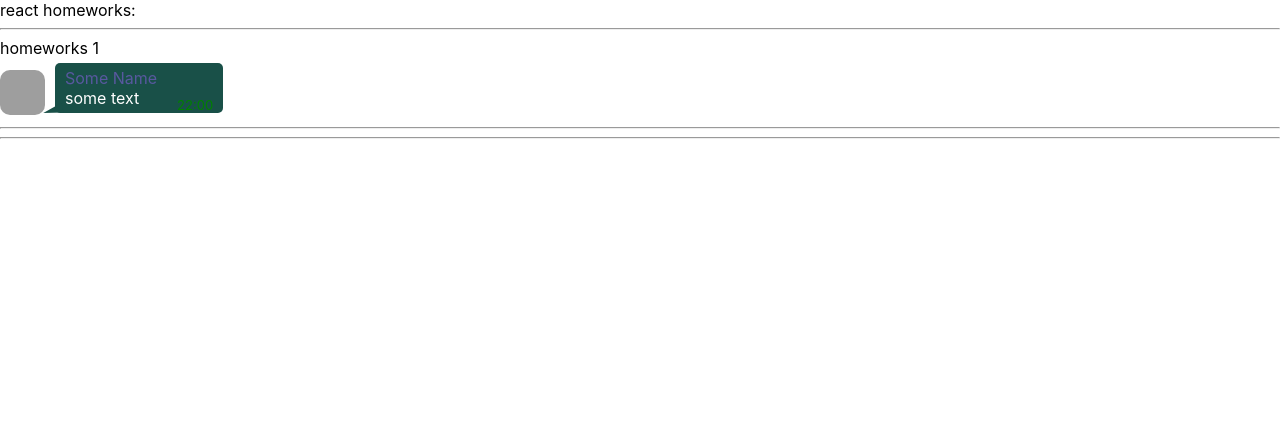
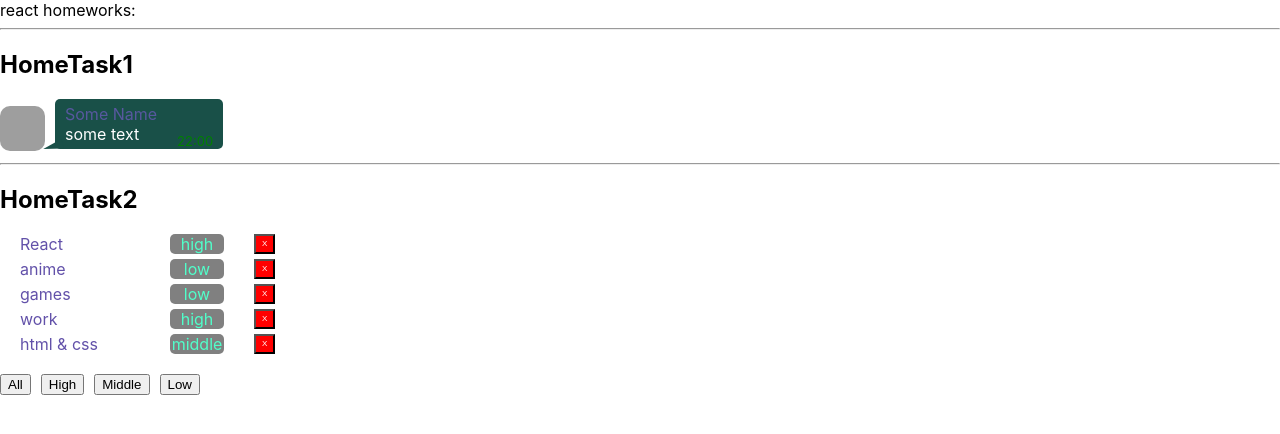
Before and after one commit to NeAleshka/hometasks, a React (Create React App) app: page / in a window 1280 px wide. Shown: the top 434 px of the page. Built offline with nearby package versions, Linux system fonts and the light colour scheme; grey boxes are pictures that could not be loaded.

Commit message:
complete HomeTask 2

```diff
--- a/package.json
+++ b/package.json
@@ -19,11 +19,11 @@
   },
   "scripts": {
     "start": "react-scripts start",
+    "deploy": "gh-pages -d build",
+    "predeploy": "npm run build",
     "build": "react-scripts build",
     "test": "react-scripts test",
-    "eject": "react-scripts eject",
-    "predeploy": "npm run build",
-    "deploy": "gh-pages -d build"
+    "eject": "react-scripts eject"
   },
   "eslintConfig": {
     "extends": [
--- a/src/p1-main/m1-ui/u1-app/App.tsx
+++ b/src/p1-main/m1-ui/u1-app/App.tsx
@@ -1,13 +1,14 @@
 import React from 'react'
 import s from './App.module.css'
 import HW1 from '../../../p2-homeworks/h1/HW1'
+import HW2 from "../../../p2-homeworks/h2/HW2";
 
 function App() {
     return (
         <div className={s.App}>
             <div>react homeworks:</div>
             <HW1/>
-            {/*<HW2/>*/}
+            <HW2/>
             {/*<HW3/>*/}
             {/*<HW4/>*/}
             {/*<HW5/>*/}
--- a/src/p2-homeworks/h1/HW1.tsx
+++ b/src/p2-homeworks/h1/HW1.tsx
@@ -12,7 +12,7 @@ function HW1() {
     return (
         <div>
             <hr/>
-            homeworks 1
+            <h2>HomeTask1</h2>
 
             {/*should work (должно работать)*/}
 
@@ -23,10 +23,6 @@ function HW1() {
                 time={messageData.time}
             />
 
-            <hr/>
-            {/*для личного творчества, могу проверить*/}
-            {/*<AlternativeMessage/>*/}
-            <hr/>
         </div>
     )
 }
--- a/src/p2-homeworks/h1/Message.tsx
+++ b/src/p2-homeworks/h1/Message.tsx
@@ -14,7 +14,7 @@ function Message(props:propsMessage) {
     return (
         <div className={style.message}>
 <div className={style.avatar}>
-    <img src={props.avatar}/>
+    <img src={props.avatar} alt={'Logo'}/>
 </div>
             <div className={style.textMessage}>
                 <div className={style.inTextMessage}>
--- /dev/null
+++ b/src/p2-homeworks/h2/Affair.module.css
@@ -0,0 +1,26 @@
+.affair {
+    display: flex;
+    margin-top: 5px;
+}
+
+.name {
+    color: #6251a9;
+    width: 100px;
+    margin-left: 20px;
+    margin-right: 50px;
+}
+
+.priority {
+    width: 54px;
+    margin-right: 30px;
+    background-color: gray;
+    color: #50ffca;
+    border-radius: 5px;
+    text-align: center;
+}
+
+.button {
+    font-size: 8px;
+    background-color: red;
+    color: white;
+}
--- a/src/p2-homeworks/h2/Affair.tsx
+++ b/src/p2-homeworks/h2/Affair.tsx
@@ -1,19 +1,21 @@
 import React from 'react'
+import {AffairType} from "./HW2";
+import styleClass from './Affair.module.css'
 
-type AffairPropsType = {
-    // key не нужно типизировать
-    affair: any // need to fix any
-    deleteAffairCallback: any // need to fix any
+export type AffairPropsType = {
+    affair: AffairType
+    deleteAffairCallback: (_id: number)=> void
 }
 
 function Affair(props: AffairPropsType) {
-    const deleteCallback = () => {}// need to fix
-
+    const deleteCallback = () => {
+        props.deleteAffairCallback(props.affair._id)
+    }
     return (
-        <div>
-            // show some text
-
-            <button onClick={deleteCallback}>X</button>
+        <div className={styleClass.affair}>
+         <div key={props.affair._id} className={styleClass.name}>{props.affair.name}</div>
+        <div className={styleClass.priority}>{props.affair.priority}</div>
+            <button className={styleClass.button} onClick={deleteCallback}>X</button>
         </div>
     )
 }
--- a/src/p2-homeworks/h2/Affairs.module.css
+++ b/src/p2-homeworks/h2/Affairs.module.css
@@ -1,3 +1,4 @@
-.someClass {
-
+.button {
+margin-top: 20px;
+    margin-right: 10px;
 }
--- a/src/p2-homeworks/h2/Affairs.tsx
+++ b/src/p2-homeworks/h2/Affairs.tsx
@@ -1,36 +1,45 @@
 import React from 'react'
 import Affair from './Affair'
-import {AffairType} from './HW2'
+import {AffairType, FilterType} from './HW2'
+import styleClass from  './Affairs.module.css'
 
-type AffairsPropsType = { // need to fix any
-    data: any
-    setFilter: any
-    deleteAffairCallback: any
+type AffairsPropsType = {
+    data: Array<AffairType>
+    setFilter:(filter:FilterType)=>void
+    deleteAffairCallback: (_id: number)=> void
 }
 
 function Affairs(props: AffairsPropsType) {
-    const mappedAffairs = props.data.map((a: AffairType) => (
-        <Affair // should work
-            key={a._id} // кеи ОБЯЗАТЕЛЬНЫ в 99% - так что лучше их писать всегда при создании компонент в мапе
+    debugger
+    const mappedAffairs = props.data.map((a) => (
+        <Affair
+            key={a._id}
             affair={a}
             deleteAffairCallback={props.deleteAffairCallback}
         />
     ))
 
-    const setAll = () => {} // need to fix
-    const setHigh = () => {}
-    const setMiddle = () => {}
-    const setLow = () => {}
+    const setAll = () => {
+        props.setFilter('all')
+    }
+    const setHigh = () => {
+        props.setFilter('high')
+    }
+    const setMiddle = () => {
+        props.setFilter('middle')
+    }
+    const setLow = () => {
+        props.setFilter('low')
+    }
 
     return (
         <div>
 
             {mappedAffairs}
-
-            <button onClick={setAll}>All</button>
-            <button onClick={setHigh}>High</button>
-            <button onClick={setMiddle}>Middle</button>
-            <button onClick={setLow}>Low</button>
+            <button className={styleClass.button} onClick={setAll}>All</button>
+            <button className={styleClass.button} onClick={setHigh}>High</button>
+            <button className={styleClass.button} onClick={setMiddle}>Middle</button>
+            <button className={styleClass.button} onClick={setLow}>Low</button>
         </div>
     )
 }
--- a/src/p2-homeworks/h2/HW2.tsx
+++ b/src/p2-homeworks/h2/HW2.tsx
@@ -1,13 +1,15 @@
 import React, {useState} from 'react'
 import Affairs from './Affairs'
 
-// types
-export type AffairPriorityType = any // need to fix any
-export type AffairType = any // need to fix any
+export type AffairPriorityType = 'high'|'low'|'middle'
+export type AffairType ={
+    _id:number
+    name:string
+    priority:AffairPriorityType
+}
 export type FilterType = 'all' | AffairPriorityType
 
-// constants
-const defaultAffairs: any = [ // need to fix any
+const defaultAffairs: Array<AffairType> = [
     {_id: 1, name: 'React', priority: 'high'},
     {_id: 2, name: 'anime', priority: 'low'},
     {_id: 3, name: 'games', priority: 'low'},
@@ -15,38 +17,30 @@ const defaultAffairs: any = [ // need to fix any
     {_id: 5, name: 'html & css', priority: 'middle'},
 ]
 
-// pure helper functions
-export const filterAffairs = (affairs: any, filter: any): any => { // need to fix any
+export const filterAffairs = (affairs: Array<AffairType>, filter: FilterType): Array<AffairType> => {
     if (filter === 'all') return affairs
-    else return // need to fix
+    return affairs.filter(f=>f.priority===filter)
 }
-export const deleteAffair = (affairs: any, _id: any): any => { // need to fix any
-    return // need to fix
+export const deleteAffair = (affairs: Array<AffairType>, _id: number): Array<AffairType> => {
+    return  affairs.filter(f=>f._id!==_id)
 }
 
 function HW2() {
-    const [affairs, setAffairs] = useState<any>(defaultAffairs) // need to fix any
+    const [affairs, setAffairs] = useState<Array<AffairType>>(defaultAffairs)
     const [filter, setFilter] = useState<FilterType>('all')
 
     const filteredAffairs = filterAffairs(affairs, filter)
-    const deleteAffairCallback = (_id: any) => setAffairs(deleteAffair(affairs, _id)) // need to fix any
+    const deleteAffairCallback = (_id: number) => setAffairs(deleteAffair(affairs, _id))
 
     return (
         <div>
             <hr/>
-            homeworks 2
-
-            {/*should work (должно работать)*/}
+            <h2>HomeTask2</h2>
             <Affairs
                 data={filteredAffairs}
                 setFilter={setFilter}
                 deleteAffairCallback={deleteAffairCallback}
             />
-
-            <hr/>
-            {/*для личного творчества, могу проверить*/}
-            {/*<AlternativeAffairs/>*/}
-            <hr/>
         </div>
     )
 }
```
